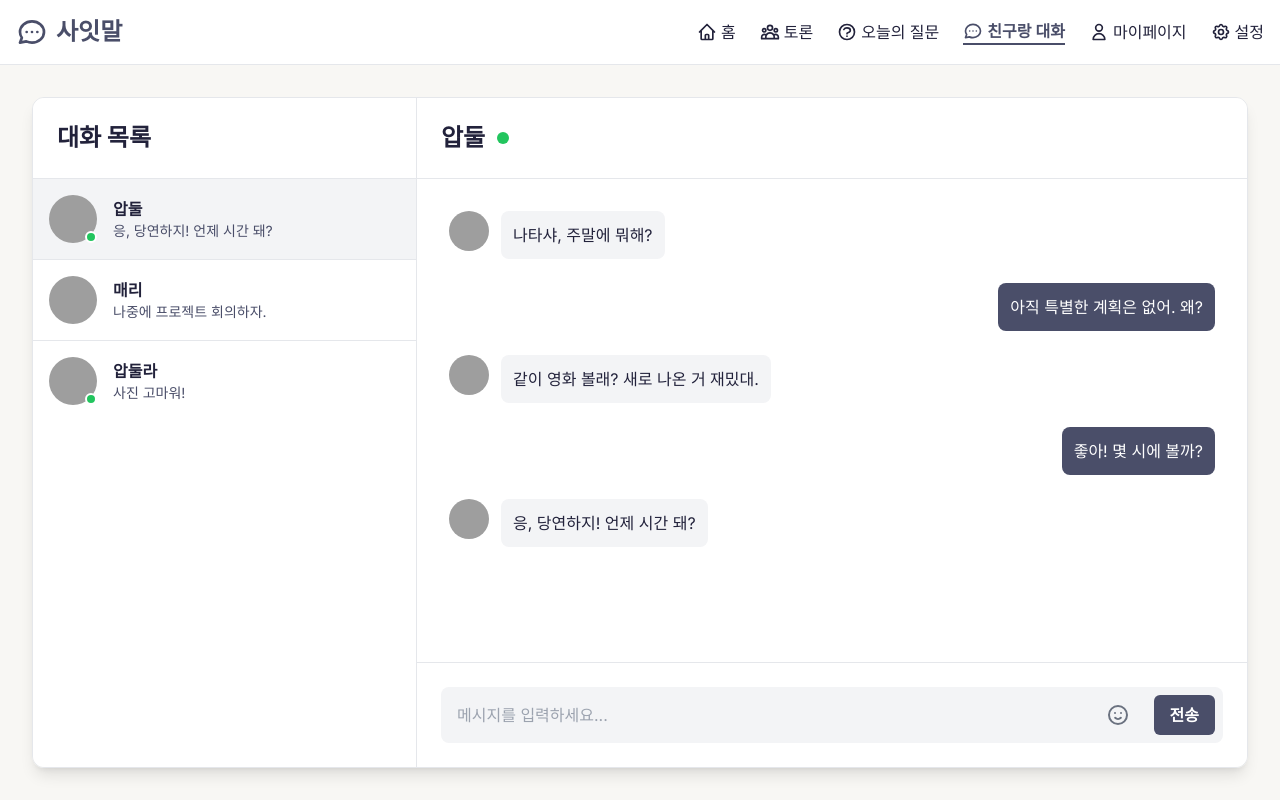
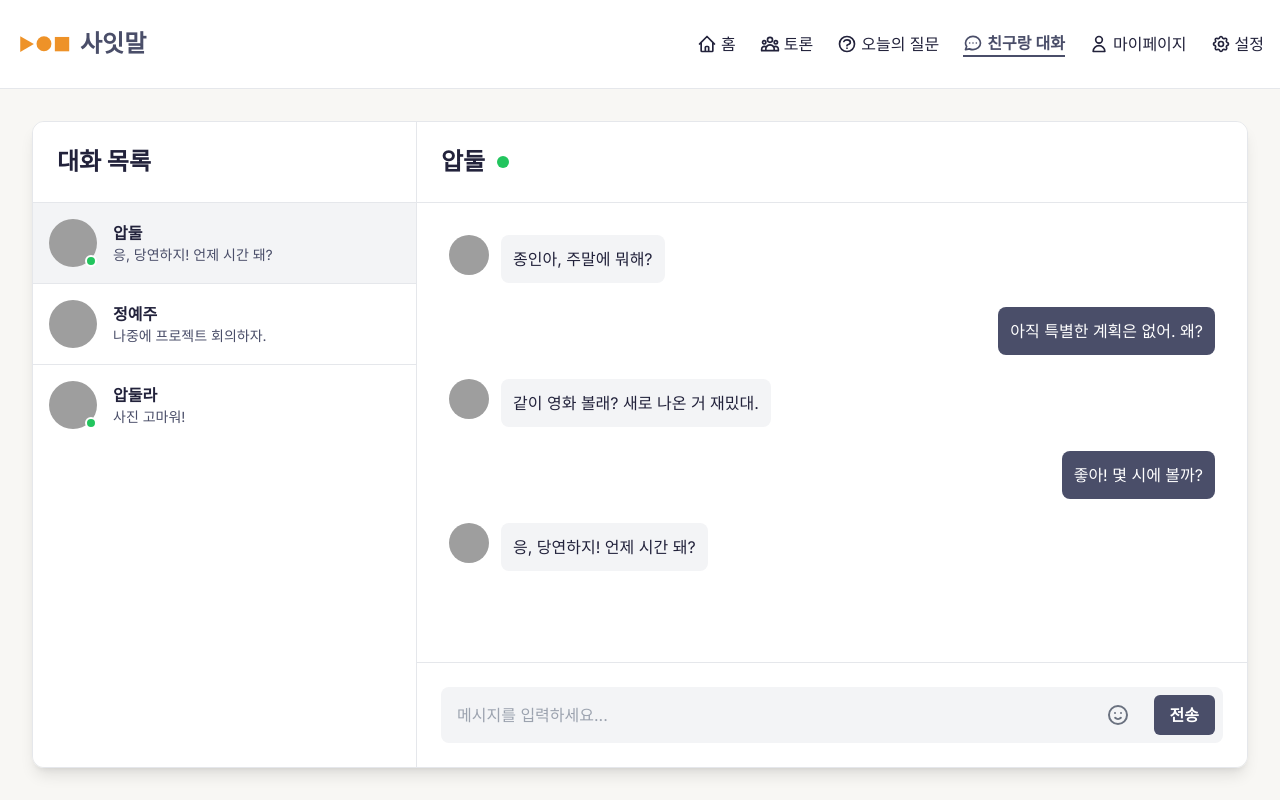
Before and after one commit to SSamParkSoft/ai_idea, a React (Vite) app: page /chat in a window 1280 px wide. Built offline with nearby package versions, Linux system fonts and the light colour scheme; grey boxes are pictures that could not be loaded.

Commit message:
이름변경

```diff
--- a/src/components/Header.jsx
+++ b/src/components/Header.jsx
@@ -1,5 +1,6 @@
 import React, { useState } from 'react';
 import { NavLink } from 'react-router-dom';
+import logo from '../assets/사잇말로고.svg';
 
 const Header = () => {
   const [showSettings, setShowSettings] = useState(false);
@@ -8,9 +9,7 @@ const Header = () => {
     <header className="bg-surface text-text-primary p-4 border-b border-gray-200 sticky top-0 z-40">
       <div className="container flex justify-between items-center mx-auto">
         <div className="flex items-center gap-2">
-          <svg className="w-8 h-8 text-primary" fill="none" stroke="currentColor" viewBox="0 0 24 24">
-            <path strokeLinecap="round" strokeLinejoin="round" strokeWidth={2} d="M8 12h.01M12 12h.01M16 12h.01M21 12c0 4.418-4.03 8-9 8a9.863 9.863 0 01-4.255-.949L3 20l1.395-3.72C3.512 15.042 3 13.574 3 12c0-4.418 4.03-8 9-8s9 3.582 9 8z" />
-          </svg>
+          <img src={logo} alt="사잇말" className="w-14 h-14" />
           <h1 className="text-2xl font-bold text-primary">사잇말</h1>
         </div>
         <nav>
--- a/src/pages/Chat.jsx
+++ b/src/pages/Chat.jsx
@@ -2,20 +2,20 @@ import React, { useState } from 'react';
 
 const friends = [
   { id: 1, name: '압둘', avatar: 'https://i.pravatar.cc/150?u=a042581f4e29026704e', lastMessage: '응, 당연하지! 언제 시간 돼?', online: true },
-  { id: 2, name: '매리', avatar: 'https://i.pravatar.cc/150?u=a042581f4e29026704f', lastMessage: '나중에 프로젝트 회의하자.', online: false },
+  { id: 2, name: '정예주', avatar: 'https://i.pravatar.cc/150?u=a042581f4e29026704f', lastMessage: '나중에 프로젝트 회의하자.', online: false },
   { id: 3, name: '압둘라', avatar: 'https://i.pravatar.cc/150?u=a042581f4e29026704a', lastMessage: '사진 고마워!', online: true },
 ];
 
 const initialMessages = {
   1: [
-    { id: 1, user: '압둘', text: '나타샤, 주말에 뭐해?' },
+    { id: 1, user: '압둘', text: '종인아, 주말에 뭐해?' },
     { id: 2, user: 'me', text: '아직 특별한 계획은 없어. 왜?' },
     { id: 3, user: '압둘', text: '같이 영화 볼래? 새로 나온 거 재밌대.' },
     { id: 4, user: 'me', text: '좋아! 몇 시에 볼까?' },
     { id: 5, user: '압둘', text: '응, 당연하지! 언제 시간 돼?' },
   ],
   2: [
-    { id: 1, user: '매리', text: '나중에 프로젝트 회의하자.' },
+    { id: 1, user: '정예주', text: '나중에 프로젝트 회의하자.' },
   ],
   3: [
     { id: 1, user: '압둘라', text: '사진 고마워!' },
--- a/src/pages/Home.jsx
+++ b/src/pages/Home.jsx
@@ -2,12 +2,12 @@ import React from 'react';
 import { Link } from 'react-router-dom';
 
 // Placeholder data
-const userName = "나타샤";
+const userName = "박종인";
 const todayDebateCompleted = false; // Change this to true to see the "completed" state
 // const todayQuestionAnswered = false; // Change this to true to see the "answered" state
 const friends = [
   { id: 1, name: '압둘', avatar: 'https://i.pravatar.cc/150?u=a042581f4e29026704e' },
-  { id: 2, name: '매리', avatar: 'https://i.pravatar.cc/150?u=a042581f4e29026704f' },
+  { id: 2, name: '정예주', avatar: 'https://i.pravatar.cc/150?u=a042581f4e29026704f' },
   { id: 3, name: '압둘라', avatar: 'https://i.pravatar.cc/150?u=a042581f4e29026704a' },
 ];
 const notifications = [
--- a/src/pages/MyPage.jsx
+++ b/src/pages/MyPage.jsx
@@ -1,7 +1,7 @@
 import React from 'react';
 
 const userInfo = {
-  name: '나타샤',
+  name: '박종인',
   avatar: 'https://i.pravatar.cc/150?u=a042581f4e29026704d',
   country: '한국',
   email: 'natasha@example.com',
--- a/src/pages/TodayQuestion.jsx
+++ b/src/pages/TodayQuestion.jsx
@@ -2,7 +2,7 @@ import React, { useState } from 'react';
 
 const classmatesAnswers = [
   { id: 1, name: '압둘', avatar: 'https://i.pravatar.cc/150?u=a042581f4e29026704e', answer: '저는 제 고향의 전통 축제가 가장 기억에 남아요. 모두가 함께 춤추고 노래하는 게 정말 즐거웠어요.' },
-  { id: 2, name: '매리', avatar: 'https://i.pravatar.cc/150?u=a042581f4e29026704f', answer: '가족들과 함께 보낸 명절이요. 맛있는 음식을 많이 먹을 수 있어서 좋았어요.' },
+  { id: 2, name: '정예주', avatar: 'https://i.pravatar.cc/150?u=a042581f4e29026704f', answer: '가족들과 함께 보낸 명절이요. 맛있는 음식을 많이 먹을 수 있어서 좋았어요.' },
   { id: 3, name: '압둘라', avatar: 'https://i.pravatar.cc/150?u=a042581f4e29026704a', answer: '새해 첫날, 친구들과 함께 해돋이를 보러 갔던 경험이 가장 특별했어요.' },
   { id: 4, name: '제시', avatar: 'https://i.pravatar.cc/150?u=a042581f4e29026704b', answer: '라마단 기간이 끝났을 때, 가족들과 다 함께 모여 축하 파티를 했던 것이 기억에 남습니다.' },
 ];
```
Also changed, not shown: src/assets/사잇말로고.svg (added).
